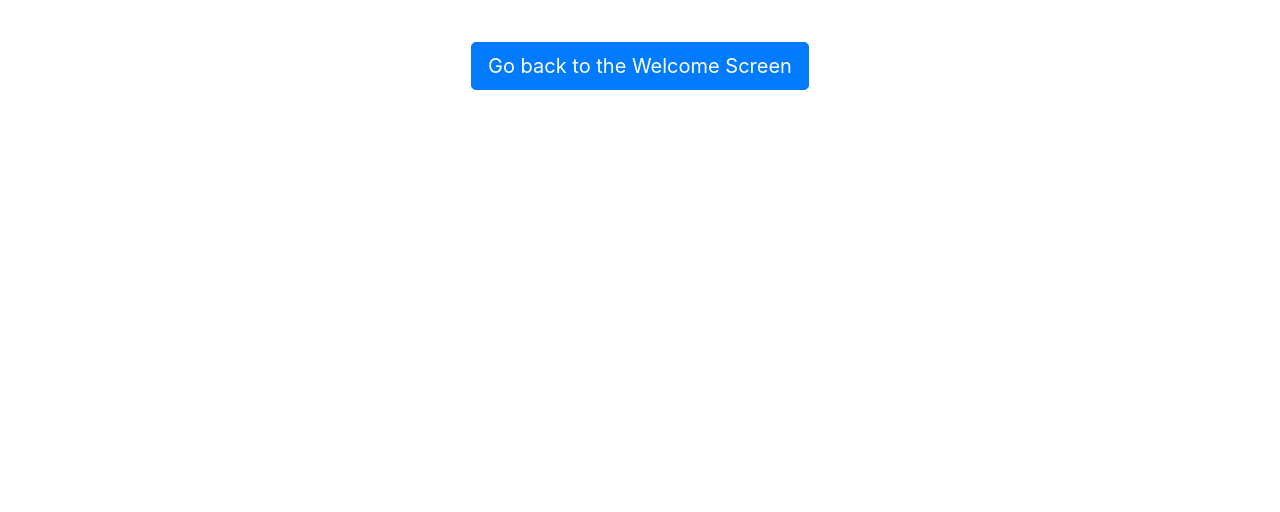
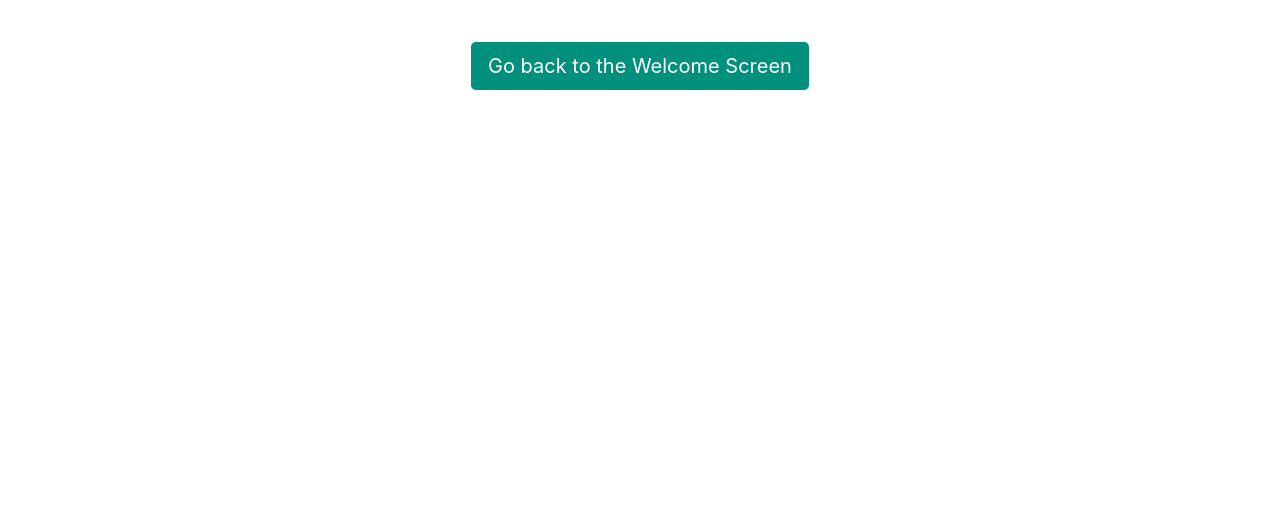
Before and after one commit to AnitaFrakingShah/TaxLawAI, a plain HTML site: page index.html at #!/contact in a window 1280 px wide. Shown: the part 288-800 px from the top of the page. Drawn offline with nearby package versions, Linux system fonts and the light colour scheme; some packages are replaced by stand-ins of ours.

Commit message:
Update page-contact.html

```diff
--- a/page-contact.html
+++ b/page-contact.html
@@ -1,3 +1,3 @@
 <h1>Here is where the Solution will be presented</h1>
 
-<a href="#" class="btn btn-primary btn-lg">Go back to the Welcome Screen</a>
+<a href="#" class="btn btn-anita btn-lg">Go back to the Welcome Screen</a>
```
